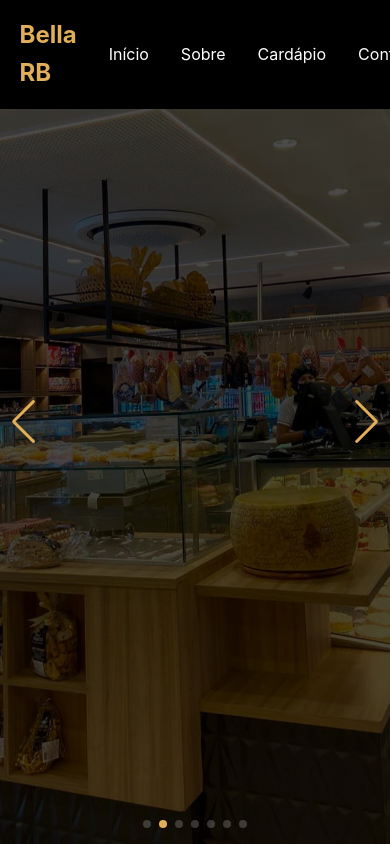
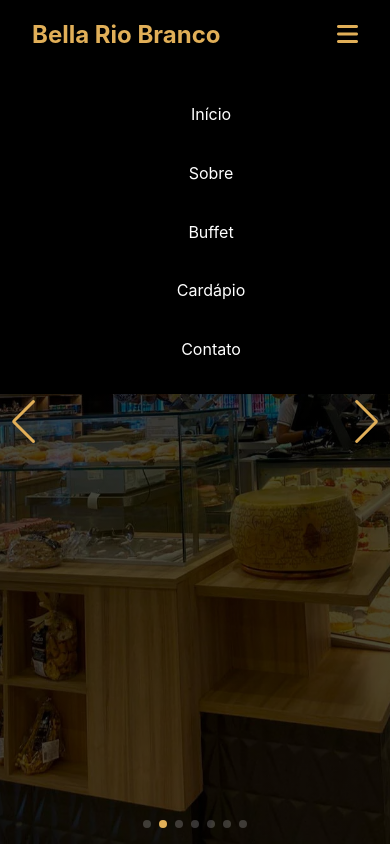
Before and after one commit to AmibieL/projeto_bella_rb, a plain HTML site: page index.html in a window 390 px wide. Both pictures are taken after a click on the button "Menu". Shown: the top 844 px of the page. Drawn offline with nearby package versions, Linux system fonts and the light colour scheme.

Commit message:
responsividade e menu mobile

```diff
--- a/index.html
+++ b/index.html
@@ -12,10 +12,11 @@
   </head>
   <body>
     <nav class="navbar">
-      <div class="logo">Bella RB</div>
+      <div class="logo">Bella Rio Branco</div>
       <div class="nav-links">
         <a href="#inicio">Início</a>
         <a href="#sobre">Sobre</a>
+        <a href="#buffet">Buffet</a>
         <a href="#cardapio">Cardápio</a>
         <a href="#contato">Contato</a>
       </div>
--- a/main.js
+++ b/main.js
@@ -2,7 +2,21 @@ const menuBtn = document.querySelector(".menu-btn");
 const navLinks = document.querySelector(".nav-links");
 
 menuBtn.addEventListener("click", () => {
-  navLinks.style.display = navLinks.style.display === "flex" ? "none" : "flex";
+  navLinks.classList.toggle("active");
+});
+
+// Fechar menu ao clicar em um link
+document.querySelectorAll(".nav-links a").forEach((link) => {
+  link.addEventListener("click", () => {
+    navLinks.classList.remove("active");
+  });
+});
+
+// Fechar menu ao clicar fora
+document.addEventListener("click", (e) => {
+  if (!navLinks.contains(e.target) && !menuBtn.contains(e.target)) {
+    navLinks.classList.remove("active");
+  }
 });
 
 // Inicialização do Swiper
--- a/style.css
+++ b/style.css
@@ -30,12 +30,13 @@ body {
   top: 0;
   left: 0;
   right: 0;
+  background-color: var(--preto);
+  padding: 1rem 2rem;
   display: flex;
   justify-content: space-between;
   align-items: center;
-  padding: 1rem 5%;
-  background-color: var(--preto);
   z-index: 1000;
+  box-shadow: 0 2px 5px rgba(0, 0, 0, 0.1);
 }
 
 .logo {
@@ -62,6 +63,53 @@ body {
   color: var(--dourado);
   font-size: 1.5rem;
   cursor: pointer;
+}
+
+@media (max-width: 768px) {
+  .nav-links {
+    display: none;
+    position: absolute;
+    top: 100%;
+    left: 0;
+    right: 0;
+    background-color: var(--preto);
+    padding: 0;
+    flex-direction: column;
+    align-items: center;
+    box-shadow: 0 2px 5px rgba(0, 0, 0, 0.1);
+    transform-origin: top;
+    transition: all 0.3s ease-in-out;
+    opacity: 0;
+    transform: scaleY(0);
+    height: 0;
+  }
+
+  .nav-links a:hover {
+    color: var(--dourado);
+  }
+
+  .nav-links.active {
+    display: flex;
+    opacity: 1;
+    transform: scaleY(1);
+    height: auto;
+    padding: 1rem;
+  }
+
+  .nav-links a {
+    padding: 1rem;
+    width: 100%;
+    text-align: center;
+    border-bottom: 1px solid rgba(0, 0, 0, 0.1);
+  }
+
+  .nav-links a:last-child {
+    border-bottom: none;
+  }
+
+  .menu-btn {
+    display: block;
+  }
 }
 
 
```
